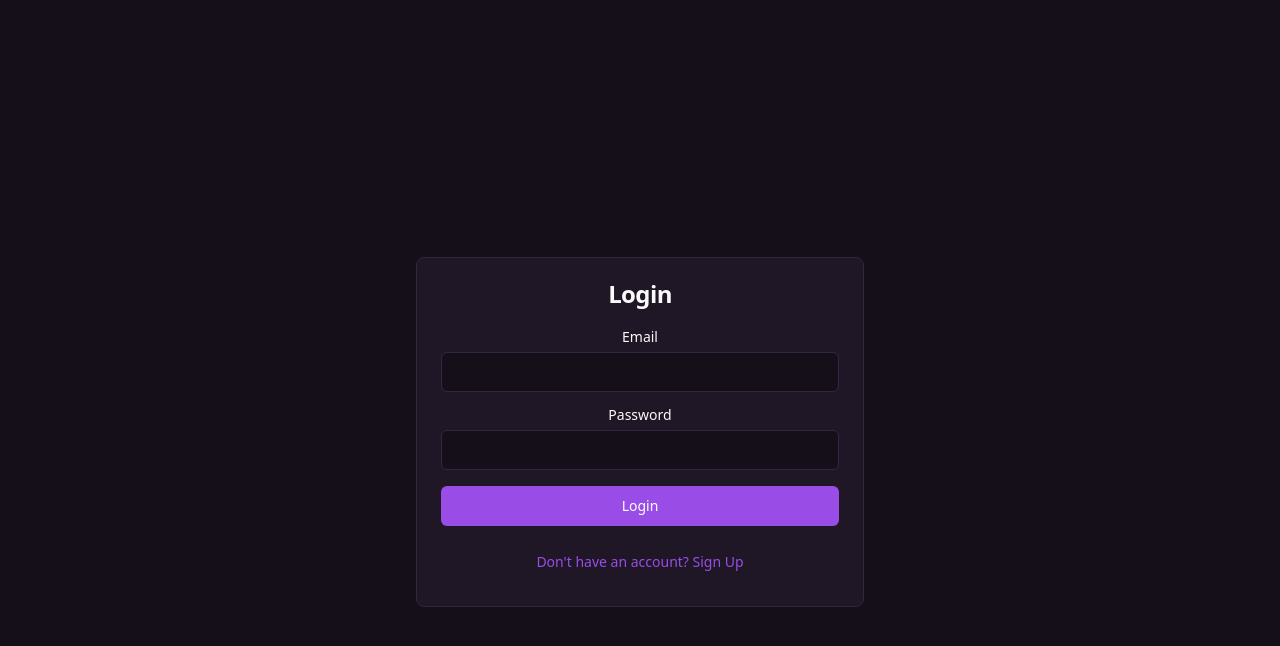
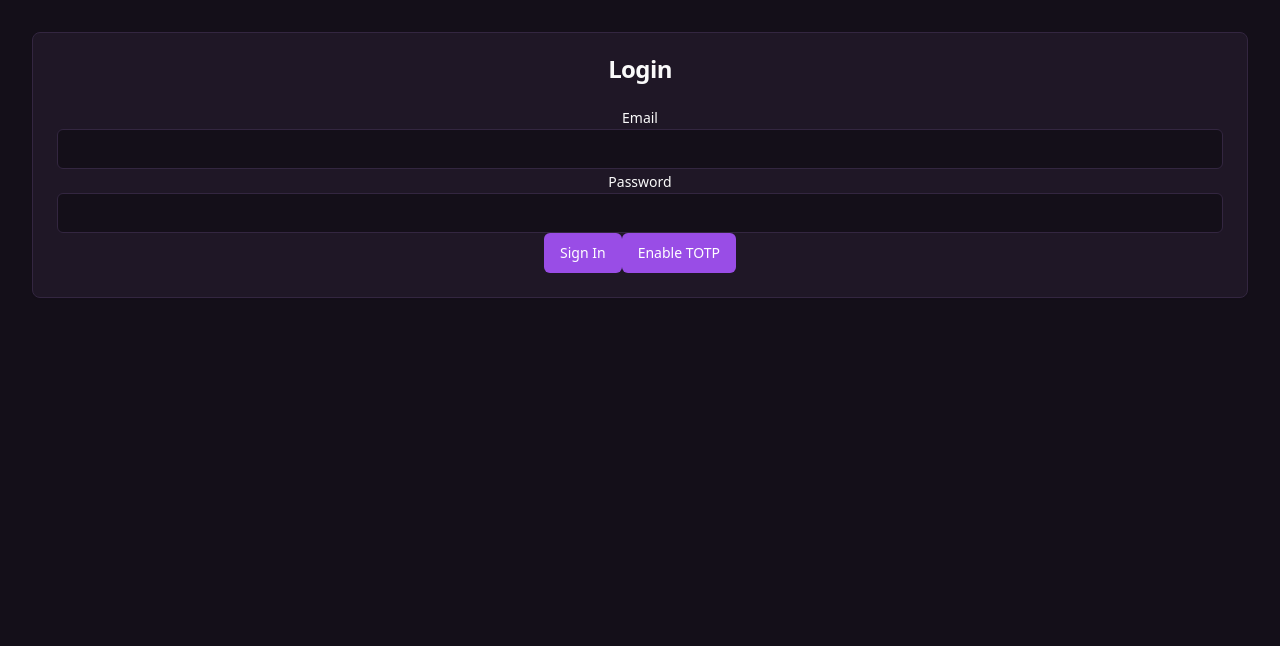
Before and after one commit to rudra1614/secure-vault-sage, a React (Vite) app: page /auth in a window 1280 px wide. Shown: the top 646 px of the page. Built offline with nearby package versions, Linux system fonts and the light colour scheme.

Commit message:
Update Auth.tsx

```diff
--- a/src/pages/Auth.tsx
+++ b/src/pages/Auth.tsx
@@ -1,5 +1,4 @@
-
-import { useState } from "react";
+import { useState, useEffect } from "react";
 import { useNavigate } from "react-router-dom";
 import { Button } from "@/components/ui/button";
 import { Input } from "@/components/ui/input";
@@ -11,90 +10,77 @@ import { supabase } from "@/integrations/supabase/client";
 const Auth = () => {
   const navigate = useNavigate();
   const { toast } = useToast();
-  const [isLoading, setIsLoading] = useState(false);
-  const [isLogin, setIsLogin] = useState(true);
   const [email, setEmail] = useState("");
   const [password, setPassword] = useState("");
+  const [otp, setOtp] = useState("");
+  const [totpSetup, setTotpSetup] = useState(false);
+  const [totpSecret, setTotpSecret] = useState(null);
 
-  const handleAuth = async (e: React.FormEvent) => {
-    e.preventDefault();
-    setIsLoading(true);
+  // Function to handle sign-in
+  const handleSignIn = async () => {
+    const { data, error } = await supabase.auth.signInWithPassword({ email, password });
+    if (error) {
+      toast({ title: "Error", description: error.message });
+      return;
+    }
 
-    try {
-      const { error } = isLogin
-        ? await supabase.auth.signInWithPassword({ email, password })
-        : await supabase.auth.signUp({ email, password });
-
-      if (error) throw error;
-
-      if (isLogin) {
-        navigate("/passwords");
-        toast({
-          title: "Success",
-          description: "Logged in successfully",
-        });
+    if (data.session?.user?.mfa_enabled) {
+      setTotpSetup(true);
     } else {
-        toast({
-          title: "Success",
-          description: "Account created successfully. Please verify your email.",
-        });
-      }
-    } catch (error: any) {
-      toast({
-        title: "Error",
-        description: error.message,
-        variant: "destructive",
-      });
-    } finally {
-      setIsLoading(false);
+      navigate("/dashboard");
     }
   };
 
+  // Function to enable TOTP
+  const enableTOTP = async () => {
+    const { data, error } = await supabase.auth.mfa.enroll({ factorType: "totp" });
+    if (error) {
+      toast({ title: "Error", description: error.message });
+      return;
+    }
+    setTotpSecret(data.totp.secret);
+  };
+
+  // Function to verify OTP
+  const verifyTOTP = async () => {
+    const { error } = await supabase.auth.mfa.verify({ factorId: "totp", code: otp });
+    if (error) {
+      toast({ title: "Error", description: error.message });
+      return;
+    }
+    navigate("/dashboard");
+  };
+
   return (
-    <div className="min-h-screen flex items-center justify-center bg-black-50">
-      <Card className="w-full max-w-md">
+    <Card>
       <CardHeader>
-          <CardTitle>{isLogin ? "Login" : "Sign Up"}</CardTitle>
+        <CardTitle>Login</CardTitle>
       </CardHeader>
       <CardContent>
-          <form onSubmit={handleAuth} className="space-y-4">
-            <div className="grid gap-2">
-              <Label htmlFor="email">Email</Label>
-              <Input
-                id="email"
-                type="email"
-                value={email}
-                onChange={(e) => setEmail(e.target.value)}
-                required
-              />
-            </div>
-            <div className="grid gap-2">
-              <Label htmlFor="password">Password</Label>
-              <Input
-                id="password"
-                type="password"
-                value={password}
-                onChange={(e) => setPassword(e.target.value)}
-                required
-              />
-            </div>
-            <Button type="submit" className="w-full" disabled={isLoading}>
-              {isLogin ? "Login" : "Sign Up"}
-            </Button>
-            <Button
-              type="button"
-              variant="link"
-              className="w-full"
-              onClick={() => setIsLogin(!isLogin)}
-            >
-              {isLogin
-                ? "Don't have an account? Sign Up"
-                : "Already have an account? Login"}
-            </Button>
-          </form>
+        {!totpSetup ? (
+          <>
+            <Label>Email</Label>
+            <Input value={email} onChange={(e) => setEmail(e.target.value)} />
+            <Label>Password</Label>
+            <Input type="password" value={password} onChange={(e) => setPassword(e.target.value)} />
+            <Button onClick={handleSignIn}>Sign In</Button>
+          </>
+        ) : (
+          <>
+            <Label>Enter OTP</Label>
+            <Input value={otp} onChange={(e) => setOtp(e.target.value)} />
+            <Button onClick={verifyTOTP}>Verify OTP</Button>
+          </>
+        )}
+        {totpSecret && (
+          <>
+            <p>Scan this QR code in your authenticator app:</p>
+            <img src={`https://api.qrserver.com/v1/create-qr-code/?size=150x150&data=${totpSecret}`} alt="TOTP QR Code" />
+          </>
+        )}
+        <Button onClick={enableTOTP}>Enable TOTP</Button>
       </CardContent>
     </Card>
-    </div>
   );
 };
 
```
Lines whose indentation alone changed are shown as unchanged.
